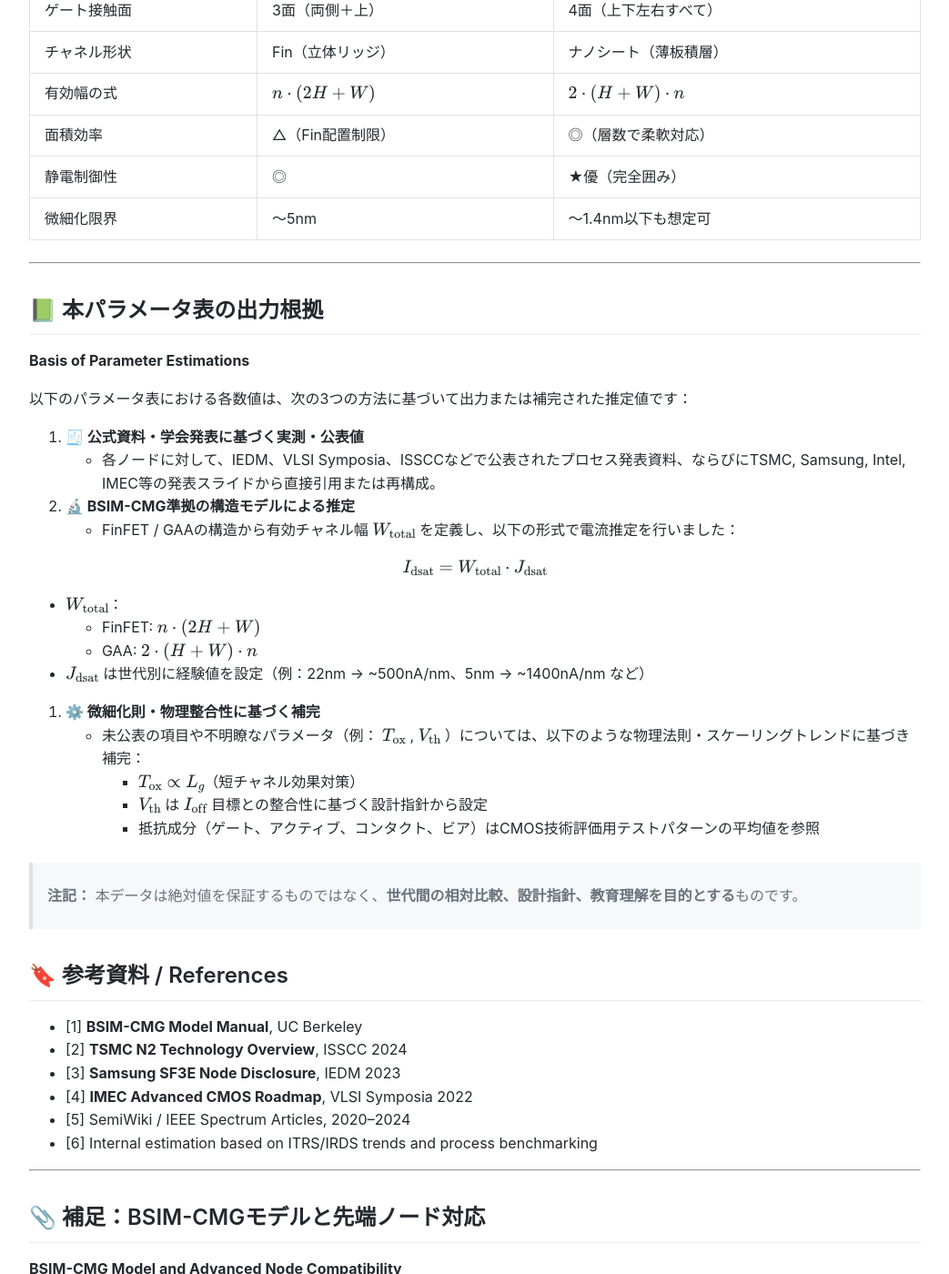
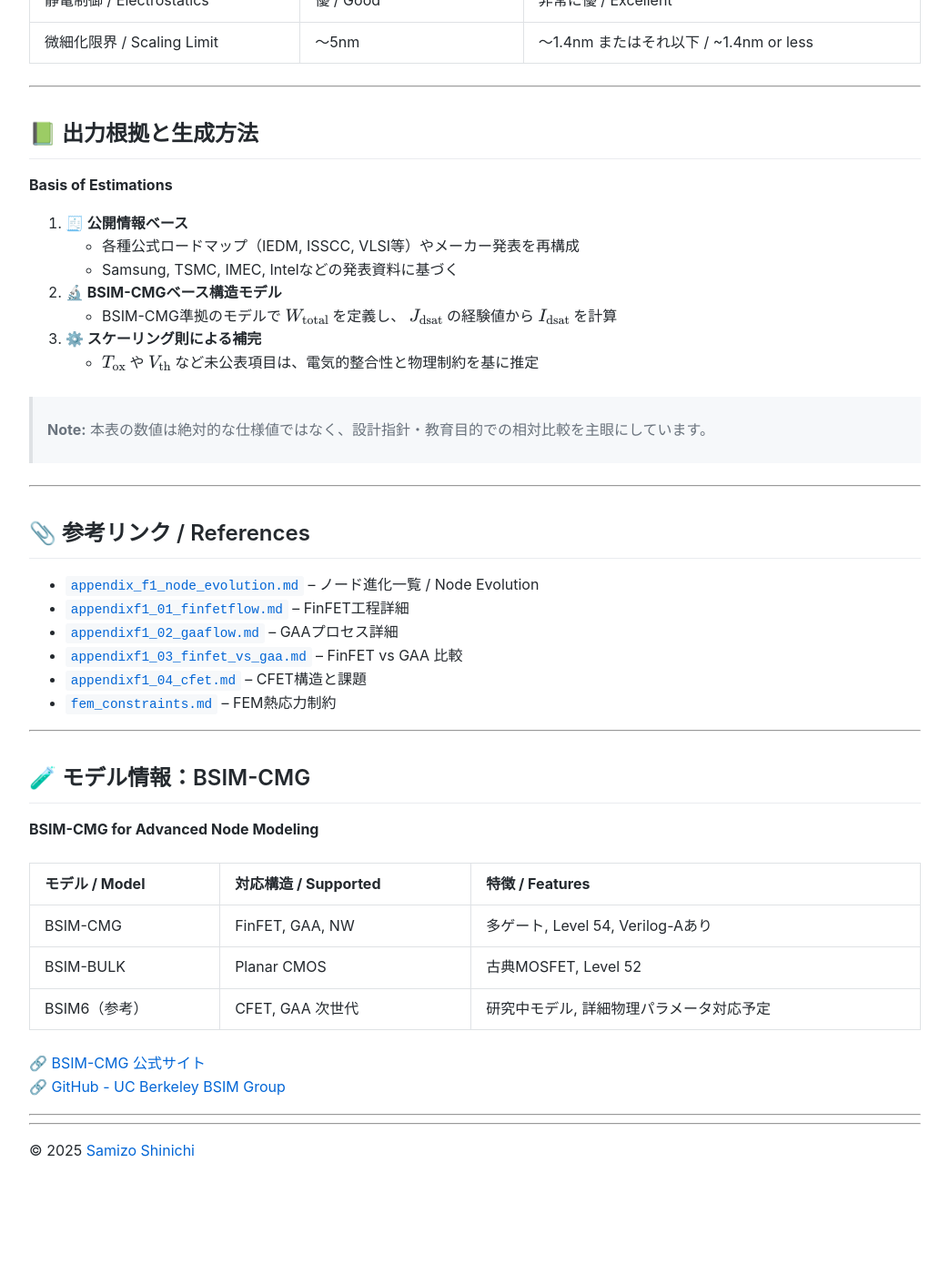
Before and after one commit to Samizo-AITL/Edusemi-v4x, a Jekyll site: the page built from f_chapter1_finfet_gaa/appendixf1_05_node_params.md, in a window 1280 px wide and 1400 px high, scrolled down 2742 px. Shown: the whole window at 91% size, without its empty margins (118-1161 px from the left). Built offline with Jekyll 4.4.1, drawn with Linux system fonts in a browser that asks for light colours; our own code applies the rules of GitHub Pages for plain Markdown files; after the commit the page ends 4067 px from its top, so only the background shows below that; some of the changed text lies outside the part shown.

Commit message:
Update appendixf1_05_node_params.md

```diff
--- a/f_chapter1_finfet_gaa/appendixf1_05_node_params.md
+++ b/f_chapter1_finfet_gaa/appendixf1_05_node_params.md
@@ -23,11 +23,12 @@
 |------------------------|------------------|-------------------|----------------|------------------------------------|----------------------|----------------------------|------------------------------|-------------------------------|--------------------------------|------------------------------|--------------------------------|------------------------------|
 | **3nm (Samsung SF3E)** | ~20             | ~5                | 3              | $2 \times (5 + 20) \times 3 = \mathbf{150}$ | 14–15                | ~0.6                      | ~0.25                       | ~700                         | ~1400                         | <1                          | ~5                            | ~1.3                         |
 | **2nm (TSMC N2)**       | ~25             | ~6                | 4              | $2 \times (6 + 25) \times 4 = \mathbf{248}$ | ~12                  | ~0.55                     | ~0.23                       | ~750                         | ~1500                         | <0.5                        | ~2                            | ~1.2                         |
-| **1.4nm (予測値)**       | ~30             | ~6                | 4–5            | $\sim 288$–$360$                     | ~10                  | ~0.5                      | ~0.20                       | ~800                         | ~1600                         | <0.3                        | ~1                            | ~1.1                         |
+| **1.4nm (Estimated)**   | ~30             | ~6                | 4–5            | $\sim 288$–$360$                     | ~10                  | ~0.5                      | ~0.20                       | ~800                         | ~1600                         | <0.3                        | ~1                            | ~1.1                         |
 
 ---
 
-## 🧠 チャネル構造別の有効幅計算式
+## 🧠 有効チャネル幅の計算式
+**Effective Channel Width Formula**
 
 - **FinFET**：
 
@@ -46,110 +47,71 @@
 ## 🧯 ノード別 抵抗要素比較表
 **Generation-wise Resistance Components**
 
-> ※ コンタクトチェーン抵抗／ビアチェーン抵抗は、代表的なテスト構造における**全体直列抵抗**であり、n本のコンタクト・ビアで構成された合計値を示す（n数は参考値として表示）。
-
-| ノード | アクティブ抵抗<br>Active Region Resistance (Ω/□) | ゲート抵抗<br>Gate Resistance (Ω/□) | コンタクトチェーン抵抗<br>Contact Chain Resistance (Ω, n ≈ contacts) | ビアチェーン抵抗<br>Via Chain Resistance (Ω, n ≈ vias) | 配線抵抗<br>Metal Interconnect Resistance (Ω/□) |
-|--------|----------------------------------------------|-----------------------------------|--------------------------------------------------------|---------------------------------------------------|-----------------------------------------------|
-| 22nm   | ~80                                          | ~2.5                              | ~100 (n≈100)                                           | ~120 (n≈100)                                     | ~0.12                                          |
-| 14nm   | ~70                                          | ~2.0                              | ~80 (n≈80)                                             | ~100 (n≈90)                                      | ~0.10                                          |
-| 10nm   | ~60                                          | ~1.8                              | ~70 (n≈70)                                             | ~90 (n≈80)                                       | ~0.09                                          |
-| 7nm    | ~50                                          | ~1.5                              | ~60 (n≈60)                                             | ~80 (n≈70)                                       | ~0.08                                          |
-| 5nm    | ~40                                          | ~1.3                              | ~50 (n≈50)                                             | ~70 (n≈60)                                       | ~0.07                                          |
-| 3nm (GAA) | ~35                                       | ~1.0                              | ~45 (n≈45)                                             | ~60 (n≈50)                                       | ~0.06                                          |
-| 2nm (GAA) | ~30                                       | ~0.9                              | ~40 (n≈40)                                             | ~55 (n≈45)                                       | ~0.055                                         |
-| 1.4nm (予測) | ~25                                     | ~0.8                              | ~35 (n≈35)                                             | ~50 (n≈40)                                       | ~0.05                                          |
+| ノード<br>Node | アクティブ抵抗<br>Active Region (Ω/□) | ゲート抵抗<br>Gate (Ω/□) | コンタクトチェーン<br>Contact Chain (Ω, $n$ ≈ contacts) | ビアチェーン<br>Via Chain (Ω, $n$ ≈ vias) | 配線抵抗<br>Metal (Ω/□) |
+|--------|-----------------------------|--------------------|----------------------------------------------------|---------------------------------------------|---------------------------|
+| 22nm   | ~80                        | ~2.5               | ~100 (n≈100)                                       | ~120 (n≈100)                                | ~0.12                    |
+| 14nm   | ~70                        | ~2.0               | ~80 (n≈80)                                         | ~100 (n≈90)                                 | ~0.10                    |
+| 10nm   | ~60                        | ~1.8               | ~70 (n≈70)                                         | ~90 (n≈80)                                  | ~0.09                    |
+| 7nm    | ~50                        | ~1.5               | ~60 (n≈60)                                         | ~80 (n≈70)                                  | ~0.08                    |
+| 5nm    | ~40                        | ~1.3               | ~50 (n≈50)                                         | ~70 (n≈60)                                  | ~0.07                    |
+| 3nm    | ~35                        | ~1.0               | ~45 (n≈45)                                         | ~60 (n≈50)                                  | ~0.06                    |
+| 2nm    | ~30                        | ~0.9               | ~40 (n≈40)                                         | ~55 (n≈45)                                  | ~0.055                   |
+| 1.4nm  | ~25                        | ~0.8               | ~35 (n≈35)                                         | ~50 (n≈40)                                  | ~0.05                    |
 
 ---
 
-## 🧩 FinFET vs GAA 構造の要点比較表
+## 🧩 FinFET vs GAA の構造比較
+**Structural Comparison of FinFET vs GAA**
 
-| 比較項目 | FinFET | GAA (Nanosheet) |
-|----------|--------|------------------|
-| ゲート接触面 | 3面（両側＋上） | 4面（上下左右すべて） |
-| チャネル形状 | Fin（立体リッジ） | ナノシート（薄板積層） |
-| 有効幅の式 | $n \cdot (2H + W)$ | $2 \cdot (H + W) \cdot n$ |
-| 面積効率 | △（Fin配置制限） | ◎（層数で柔軟対応） |
-| 静電制御性 | ◎ | ★優（完全囲み） |
-| 微細化限界 | ～5nm | ～1.4nm以下も想定可 |
+| 比較項目 / Feature         | FinFET                            | GAA (Nanosheet)                     |
+|----------------------------|-----------------------------------|-------------------------------------|
+| ゲート接触面 / Gate Faces   | 3面 (top + sidewalls)            | 4面 (top, bottom, sidewalls)       |
+| チャネル形状 / Channel    | Fin構造 / Ridge                   | シート積層 / Stacked sheets        |
+| 有効幅式 / $W_\text{total}$ Formula | $n(2H + W)$                        | $2(H + W)n$                         |
+| 面積効率 / Area Efficiency | 中程度 / Moderate                | 高 / Excellent                      |
+| 静電制御 / Electrostatics  | 優 / Good                         | 非常に優 / Excellent               |
+| 微細化限界 / Scaling Limit | ～5nm                            | ～1.4nm またはそれ以下 / ~1.4nm or less |
 
 ---
 
-## 📗 本パラメータ表の出力根拠
-**Basis of Parameter Estimations**
+## 📗 出力根拠と生成方法
+**Basis of Estimations**
 
-以下のパラメータ表における各数値は、次の3つの方法に基づいて出力または補完された推定値です：
+1. **🧾 公開情報ベース**
+   - 各種公式ロードマップ（IEDM, ISSCC, VLSI等）やメーカー発表を再構成
+   - Samsung, TSMC, IMEC, Intelなどの発表資料に基づく
 
-1. **🧾 公式資料・学会発表に基づく実測・公表値**
-   - 各ノードに対して、IEDM、VLSI Symposia、ISSCCなどで公表されたプロセス発表資料、ならびにTSMC, Samsung, Intel, IMEC等の発表スライドから直接引用または再構成。
+2. **🔬 BSIM-CMGベース構造モデル**
+   - BSIM-CMG準拠のモデルで $W_{\mathrm{total}}$ を定義し、 $J_{\mathrm{dsat}}$ の経験値から $I_{\mathrm{dsat}}$ を計算
 
-2. **🔬 BSIM-CMG準拠の構造モデルによる推定**
-   - FinFET / GAAの構造から有効チャネル幅 $W_{\mathrm{total}}$ を定義し、以下の形式で電流推定を行いました：
+3. **⚙️ スケーリング則による補完**
+   - $T_{\mathrm{ox}}$ や $V_{\mathrm{th}}$ など未公表項目は、電気的整合性と物理制約を基に推定
 
-$$
-I_{\mathrm{dsat}} = W_{\mathrm{total}} \cdot J_{\mathrm{dsat}}
-$$
-
-   - $W_{\mathrm{total}}$：
-       - FinFET: $n \cdot (2H + W)$
-       - GAA: $2 \cdot (H + W) \cdot n$
-   - $J_{\mathrm{dsat}}$ は世代別に経験値を設定（例：22nm → ~500nA/nm、5nm → ~1400nA/nm など）
-
-3. **⚙️ 微細化則・物理整合性に基づく補完**
-   - 未公表の項目や不明瞭なパラメータ（例： $T_{\mathrm{ox}}$ , $V_{\mathrm{th}}$ ）については、以下のような物理法則・スケーリングトレンドに基づき補完：
-     - $T_{\mathrm{ox}} \propto L_g$（短チャネル効果対策）
-     - $V_{\mathrm{th}}$ は $I_{\mathrm{off}}$ 目標との整合性に基づく設計指針から設定
-     - 抵抗成分（ゲート、アクティブ、コンタクト、ビア）はCMOS技術評価用テストパターンの平均値を参照
-
-> **注記：** 本データは絶対値を保証するものではなく、**世代間の相対比較、設計指針、教育理解を目的とする**ものです。
-
-## 🔖 参考資料 / References
-
-- [1] **BSIM-CMG Model Manual**, UC Berkeley
-- [2] **TSMC N2 Technology Overview**, ISSCC 2024
-- [3] **Samsung SF3E Node Disclosure**, IEDM 2023
-- [4] **IMEC Advanced CMOS Roadmap**, VLSI Symposia 2022
-- [5] SemiWiki / IEEE Spectrum Articles, 2020–2024
-- [6] Internal estimation based on ITRS/IRDS trends and process benchmarking
+> **Note:** 本表の数値は絶対的な仕様値ではなく、設計指針・教育目的での相対比較を主眼にしています。
 
 ---
 
-## 📎 補足：BSIM-CMGモデルと先端ノード対応
-**BSIM-CMG Model and Advanced Node Compatibility**
+## 📎 参考リンク / References
 
-**BSIM-CMG（Common Multi-Gate）モデル**は、FinFETやGAA、将来のCFETなどに対応する、標準的なSPICEモデリングフレームワークです。先端ノードのPVTシミュレーションやSystemDK/PoC設計における評価モデルとして活用されます。
-
-| モデル名 | 対応構造 | 特徴 |
-|----------|----------|------|
-| BSIM-CMG | FinFET, GAA, Nanowire | 多ゲート構造に対応。物理ベースのパラメータ化。階層設計（Level=54） |
-| BSIM-BULK | バルクMOS | 従来のプレFinFET時代の標準モデル（Level=52） |
-| BSIM6（参考） | GAA, CFET など | 次世代向けの詳細物理モデル（研究中） |
-
-### 🧠 CMGの主要パラメータ例（抜粋）
-
-| パラメータ | 内容 |
-|------------|------|
-| `nfin`, `finH`, `finW` | Fin本数、高さ、幅（GAA時は層数） |
-| `tox`, `epsrox` | ゲート酸化膜の厚み、誘電率 |
-| `Vth0`, `u0`, `vsat` | 初期閾値電圧、移動度、飽和速度 |
-| `rdsw`, `rd`, `rs` | S/D寄生抵抗成分 |
-| `eta`, `theta`, `alpha` | モビリティ変調、SCE近似項 |
-
-> 各パラメータは、本資料のノード別特性と対応しており、設計演習やSPICEモデル設定において直接参照可能です。
-
-### 📘 参考リンク
-
-- BSIM-CMG公式： [https://bsim.berkeley.edu/models/bsimcmg/](https://bsim.berkeley.edu/models/bsimcmg/)
-- GitHub（モデルソース/Verilog-A含む）： [https://github.com/ucbsimgroup](https://github.com/ucbsimgroup)
+- [`appendix_f1_node_evolution.md`](appendix_f1_node_evolution.md) – ノード進化一覧 / Node Evolution
+- [`appendixf1_01_finfetflow.md`](appendixf1_01_finfetflow.md) – FinFET工程詳細
+- [`appendixf1_02_gaaflow.md`](appendixf1_02_gaaflow.md) – GAAプロセス詳細
+- [`appendixf1_03_finfet_vs_gaa.md`](appendixf1_03_finfet_vs_gaa.md) – FinFET vs GAA 比較
+- [`appendixf1_04_cfet.md`](appendixf1_04_cfet.md) – CFET構造と課題
+- [`fem_constraints.md`](fem_constraints.md) – FEM熱応力制約
 
 ---
 
-## 📘 関連資料への導線
+## 🧪 モデル情報：BSIM-CMG
+**BSIM-CMG for Advanced Node Modeling**
 
-- ノード進化一覧： [`appendix_f1_node_evolution.md`](appendix_f1_node_evolution.md)
-- FinFETフロー： [`appendixf1_01_finfetflow.md`](appendixf1_01_finfetflow.md)
-- GAAプロセス： [`appendixf1_02_gaaflow.md`](appendixf1_02_gaaflow.md)
-- FinFET vs GAA 比較： [`appendixf1_03_finfet_vs_gaa.md`](appendixf1_03_finfet_vs_gaa.md)
-- CFET構造： [`appendixf1_04_cfet.md`](appendixf1_04_cfet.md)
-- FEM評価： [`fem_constraints.md`](fem_constraints.md)
+| モデル / Model | 対応構造 / Supported | 特徴 / Features |
+|----------------|----------------------|-----------------|
+| BSIM-CMG       | FinFET, GAA, NW      | 多ゲート, Level 54, Verilog-Aあり |
+| BSIM-BULK      | Planar CMOS          | 古典MOSFET, Level 52 |
+| BSIM6（参考）  | CFET, GAA 次世代     | 研究中モデル, 詳細物理パラメータ対応予定 |
+
+🔗 [BSIM-CMG 公式サイト](https://bsim.berkeley.edu/models/bsimcmg/)
+🔗 [GitHub - UC Berkeley BSIM Group](https://github.com/ucbsimgroup)
 
 ---
```
Also changed, not shown: other parts of f_chapter1_finfet_gaa/appendixf1_05_node_params.md (+1 -1 lines).
